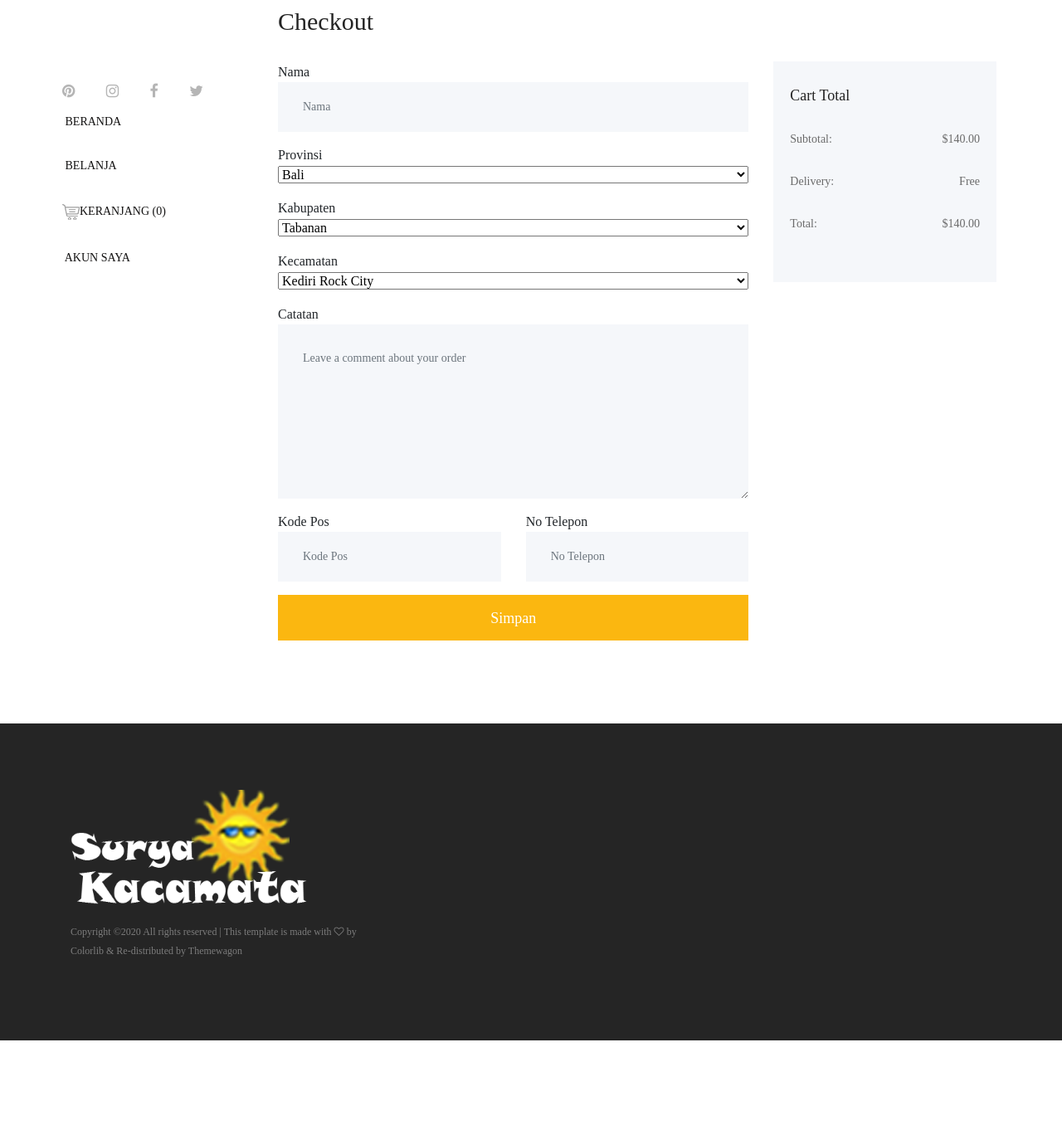
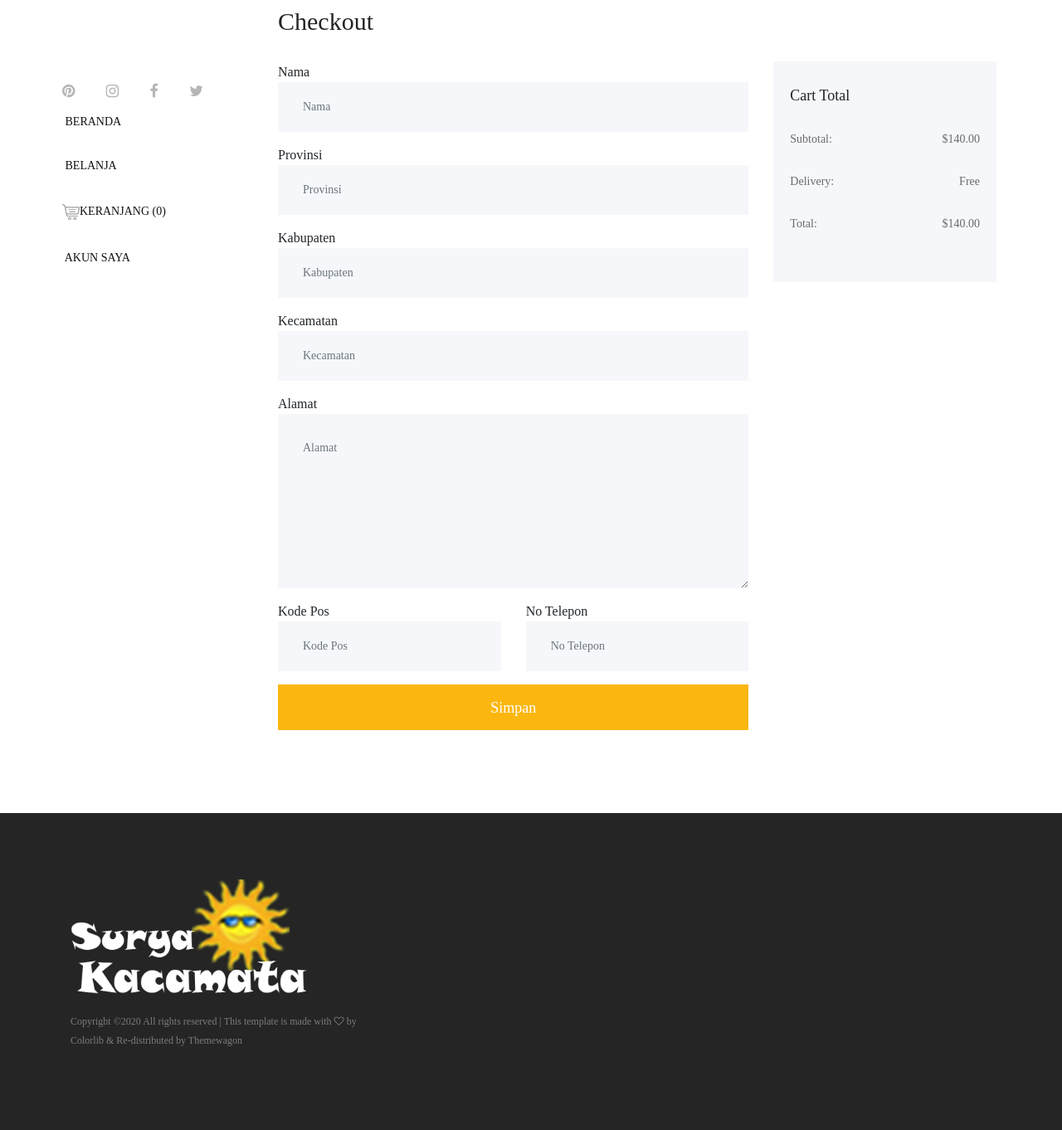
Before and after one commit to suryadwipayana1001/Glasses-AR-CodeIgniter, a CodeIgniter app: page /KacamataAR/index.php/checkout in a window 1280 px wide. Shown: the part 144-1506 px from the top of the page at 83% size. Before the commit the page ends 1398 px from the top, so only its background shows below. Run offline with CodeIgniter, Linux system fonts and the light colour scheme; some libraries are stand-ins or nearby versions; some web fonts are replaced.

Commit message:
menambahkan data dari form chekout ke transaksi customer

```diff
--- a/application/controllers/checkout.php
+++ b/application/controllers/checkout.php
@@ -6,12 +6,29 @@ defined('BASEPATH') OR exit('No direct script access allowed');
  */
 class checkout extends CI_Controller{
 
-	public function index()
+	function __construct(){
+	parent::__construct();
+	$this->load->model('m_pemesanan');
+}
+	function index()
 	{
 		$this->load->view("t_users/header");
 		$this->load->view("v_users/v_checkout");
 		$this->load->view("t_users/footer");
 
 	}
+	function simpan_pemesanan(){
+		$id_pemesanan=$this->input->post('id_pemesanan');
+
+		$alamat_pemesanan=$this->input->post('alamat_pemesanan');
+		$kodepos_pemesanan=$this->input->post('kodepos_pemesanan');
+		$provinsi_pemesanan=$this->input->post('provinsi_pemesanan');
+		$kabupaten_pemesanan=$this->input->post('kabupaten_pemesanan');
+		$kecamatan_pemesanan=$this->input->post('kecamatan_pemesanan');
+		$nama_pemesanan=$this->input->post('nama_pemesanan');
+		$nohp_pemesanan=$this->input->post('nohp_pemesanan');
+		$this->m_pemesanan->simpan_pemesanan($id_pemesanan,$alamat_pemesanan,$kodepos_pemesanan,$provinsi_pemesanan,$kabupaten_pemesanan,$kecamatan_pemesanan,$nama_pemesanan,$nohp_pemesanan);
+		redirect('checkout');
+	}
 }
 ?>
--- a/application/models/m_pemesanan.php
+++ b/application/models/m_pemesanan.php
@@ -10,4 +10,9 @@ class m_pemesanan extends CI_Model{
 		$hasil=$this->db->query("DELETE FROM tb_pemesanan WHERE	id_pemesanan='$id_pemesanan'");
 		return $hasil;
 	}
+	function simpan_pemesanan($id_pemesanan,$alamat_pemesanan,$kodepos_pemesanan,$provinsi_pemesanan,$kabupaten_pemesanan,$kecamatan_pemesanan,$nama_pemesanan,$nohp_pemesanan){
+		$hasil=$this->db->query("INSERT INTO tb_pemesanan(id_pemesanan,alamat_pemesanan,kodepos_pemesanan,provinsi_pemesanan,kabupaten_pemesanan,kecamatan_pemesanan,nama_pemesanan,nohp_pemesanan) VALUES('$id_pemesanan','$alamat_pemesanan','$kodepos_pemesanan','$provinsi_pemesanan','$kabupaten_pemesanan','$kecamatan_pemesanan','$nama_pemesanan','$nohp_pemesanan')");
+		return $hasil;
+	}
+
 }
--- a/application/views/v_users/v_checkout.php
+++ b/application/views/v_users/v_checkout.php
@@ -9,44 +9,40 @@
                                 <h2>Checkout</h2>
                             </div>
 
-                            <form action="#" method="post">
+                            <form class="form-horizontal" method="post" action="<?php echo base_url().'index.php/checkout/simpan_pemesanan'?>"enctype="multipart/form-data" >
                                 <div class="row">
                                     <div class="col-md-12 mb-3">
-                                       Nama <input type="text" class="form-control" id="nama" value="" placeholder="Nama" required>
+                                       Nama <input type="text" class="form-control" name="nama_pemesanan" value="" placeholder="Nama" required>
                                     </div>
-                                    <div class="col-12 mb-3"> Provinsi
+                                     <div class="col-md-12 mb-3">
+                                       Provinsi <input type="text" class="form-control" name="provinsi_pemesanan" value="" placeholder="Provinsi" required>
+                                    </div>
+                                     <div class="col-md-12 mb-3">
+                                       Kabupaten <input type="text" class="form-control" name="kabupaten_pemesanan" value="" placeholder="Kabupaten" required>
+                                    </div>
+                                     <div class="col-md-12 mb-3">
+                                       Kecamatan <input type="text" class="form-control" name="kecamatan_pemesanan" value="" placeholder="Kecamatan" required>
+                                    </div>
+                                   <!-- <div class="col-12 mb-3"> Provinsi
                                         <select class="w-100" id="country">
                                         <option value="usa">Bali</option>
                                         <option value="uk">Jawa Timur</option>
                                         <option value="ger">Jawa Tengah</option>
                                     </select>
                                     </div>
-                                    <div class="col-12 mb-3"> Kabupaten
-                                        <select class="w-100" id="country">
-                                        <option value="usa">Tabanan</option>
-                                        <option value="uk">Buleleng</option>
-                                        <option value="ger">Badung</option>
-                                    </select>
-                                    </div>
-                                    <div class="col-12 mb-3"> Kecamatan
-                                        <select class="w-100" id="country">
-                                        <option value="usa">Kediri Rock City</option>
-                                        <option value="uk">Marga</option>
-                                        <option value="ger">Selemadeg</option>
-                                    </select>
-                                    </div>
-                                    <div class="col-12 mb-3">Catatan
-                                        <textarea name="comment" class="form-control w-100" id="comment" cols="30" rows="10" placeholder="Leave a comment about your order"></textarea>
+                                    -->
+                                    <div class="col-12 mb-3">Alamat
+                                        <textarea name="alamat_pemesanan" class="form-control w-100"  cols="30" rows="10" placeholder="Alamat"></textarea>
                                     </div>
                                     <div class="col-md-6 mb-3">Kode Pos
-                                        <input type="text" class="form-control" id="kode pos" placeholder="Kode Pos" value="">
+                                        <input type="text" class="form-control" name="kodepos_pemesanan" placeholder="Kode Pos" value="">
                                     </div>
                                     <div class="col-md-6 mb-3">No Telepon
-                                        <input type="number" class="form-control" id="phone_number" min="0" placeholder="No Telepon" value="">
+                                        <input type="number" class="form-control" name="nohp_pemesanan" min="0" placeholder="No Telepon" value="">
                                     </div>
 
                                     <div class="col-12">
-                                         <a href="#" class="btn amado-btn w-100">Simpan</a>
+                                         <button class="btn amado-btn w-100">Simpan</button>
                                     </div>
                                 </div>
                             </form>
```
Also changed, not shown: application/views/v_admin/v_pemesanan.php (+13 -8 lines).
